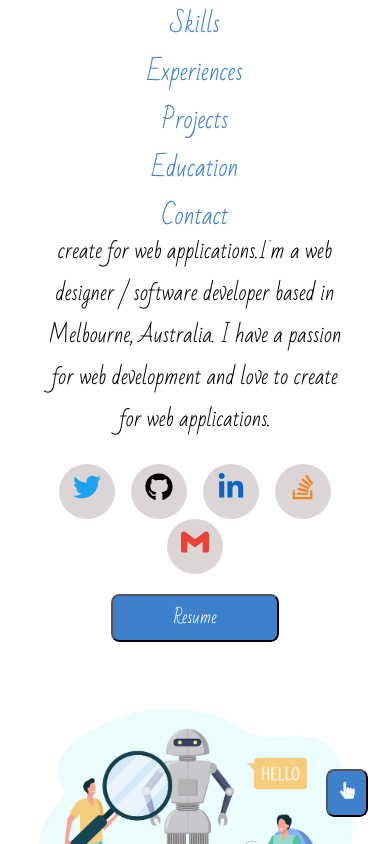
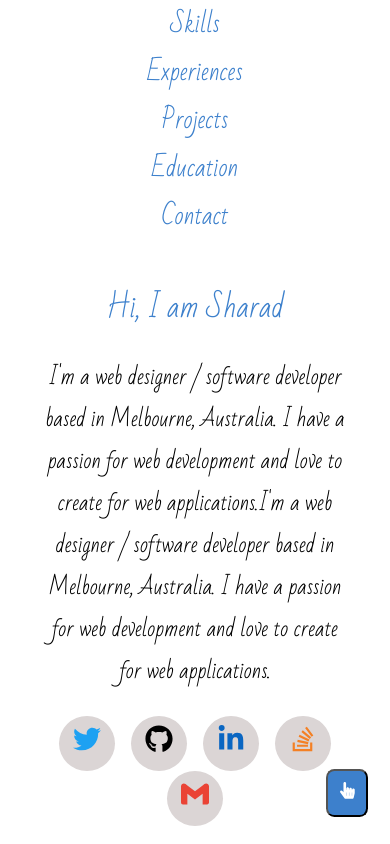
Before and after one commit to invincibleelf/portfolio-react, a React (Create React App) app: page / in a window 390 px wide. Shown: the top 844 px of the page. Built offline with nearby package versions, Linux system fonts and the light colour scheme.

Commit message:
Fix issue with margin for introsection

```diff
--- a/src/App.css
+++ b/src/App.css
@@ -45,6 +45,7 @@ ul li {
   display: flex;
   flex-wrap: wrap;
   text-align: center;
+  margin-top:2.5em;
 
 }
 
@@ -410,6 +411,9 @@ footer {
     margin: 0 1em;
   }
 
+  .intro-div {
+    margin-top: 18em;
+  }
   .intro-div .intro-sec{
     flex: auto;
   }
```
